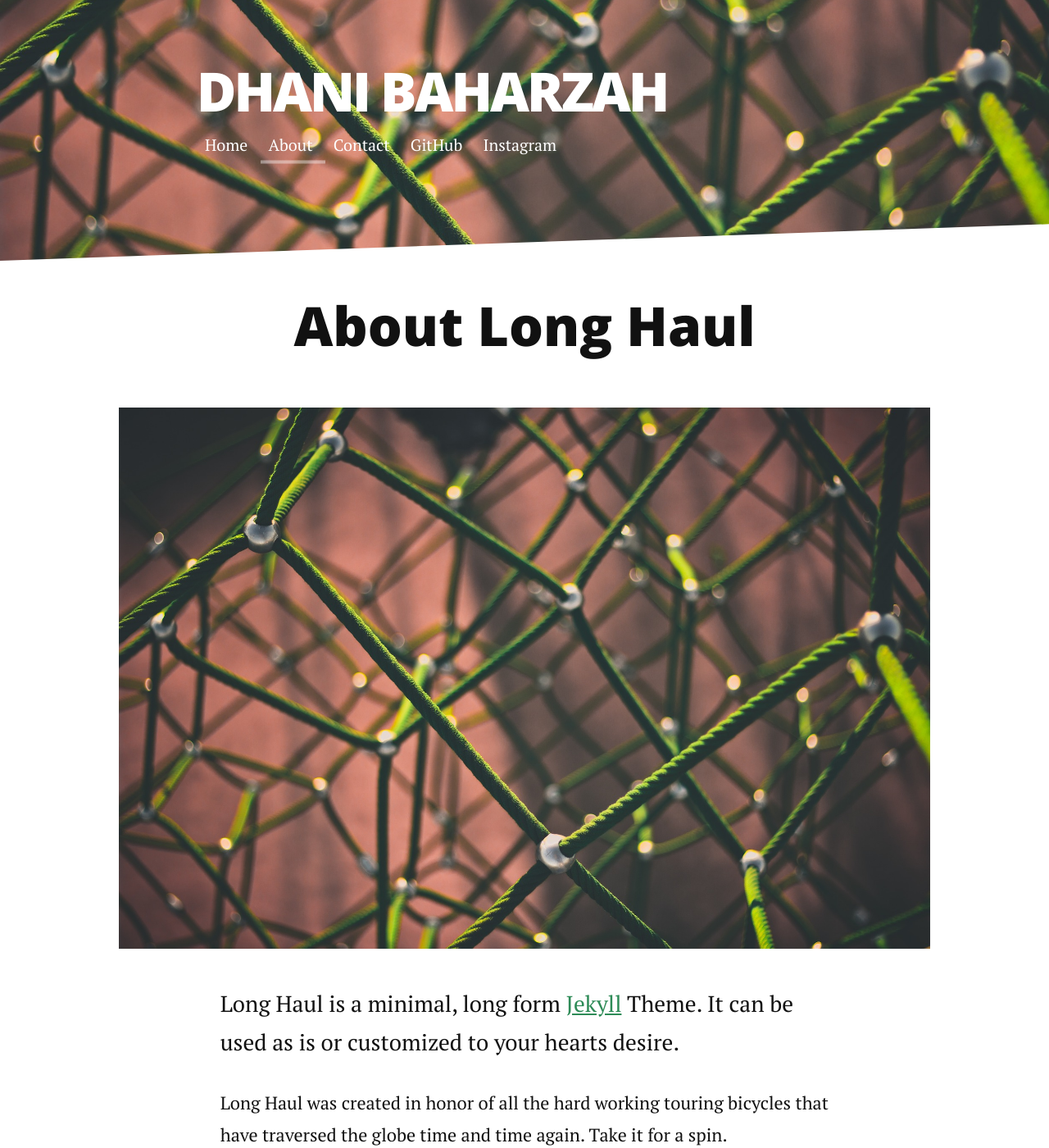
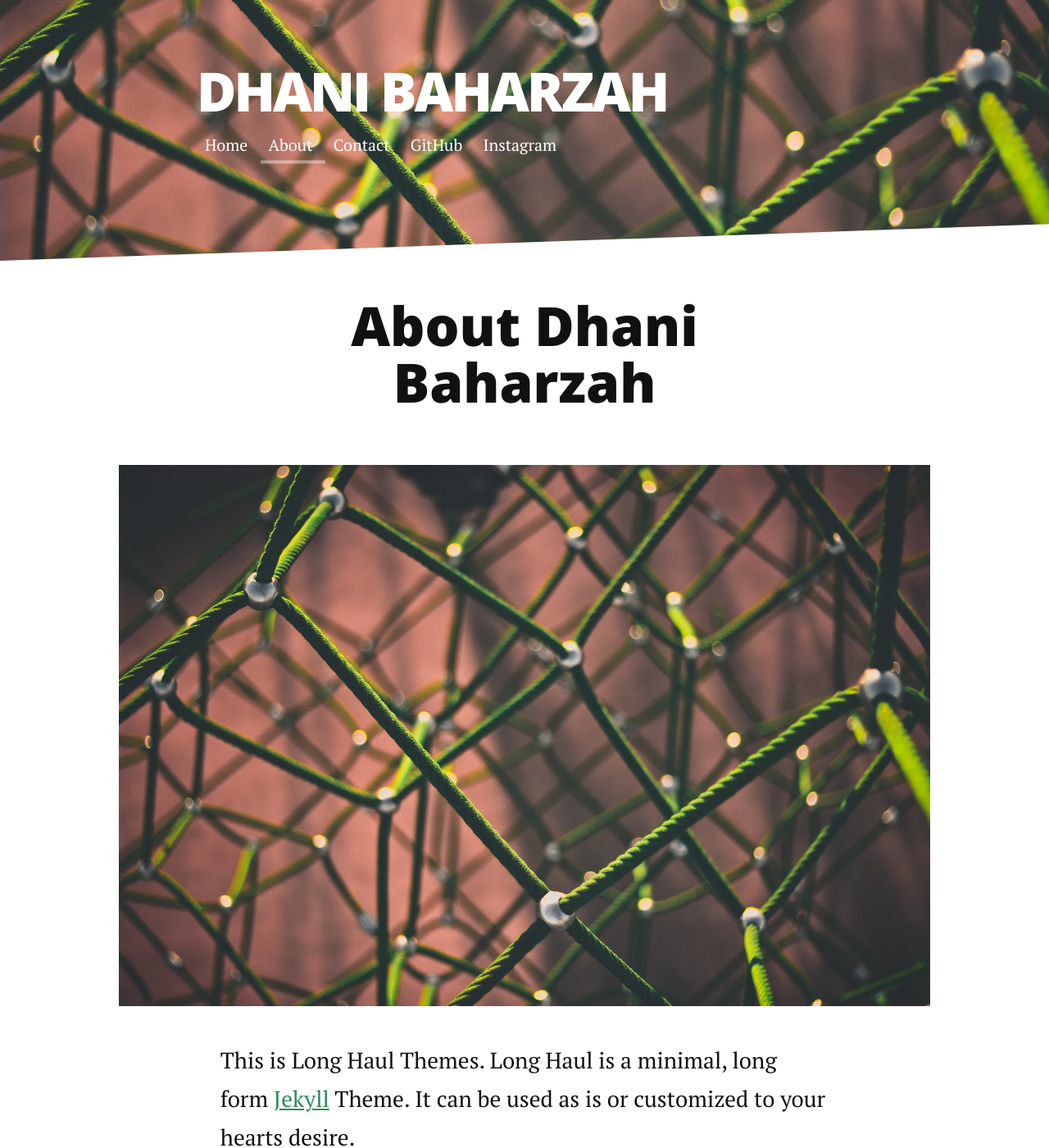
Before and after one commit to dhanibaharzah/dhanibaharzah.github.io, a Jekyll site: the page built from about.md, in a window 1280 px wide and 1400 px high. Shown: the whole window at 82% size. Built offline with Jekyll 4.4.1, drawn with Linux system fonts in a browser that asks for light colours; nearby versions of some CDN libraries.

Commit message:
Update about.md

```diff
--- a/about.md
+++ b/about.md
@@ -1,12 +1,12 @@
 ---
 layout: default
-title: About Long Haul
+title: About Dhani Baharzah
 ---
 
 <div class="post">
-	<h1 class="pageTitle">About Long Haul</h1>
+	<h1 class="pageTitle">About Dhani Baharzah</h1>
 	<img src="{{ '/assets/img/touring.jpg' | prepend: site.baseurl }}" alt="">
-	<p class="intro">Long Haul is a minimal, long form <a href="http://jekyllrb.com">Jekyll</a> Theme. It can be used as is or customized to your hearts desire.</p>
+	<p class="intro">This is Long Haul Themes. Long Haul is a minimal, long form <a href="http://jekyllrb.com">Jekyll</a> Theme. It can be used as is or customized to your hearts desire.</p>
 	<p>Long Haul was created in honor of all the hard working touring bicycles that have traversed the globe time and time again. Take it for a spin.</p>
 	<h2>Features</h2>
 	<ul>
```
